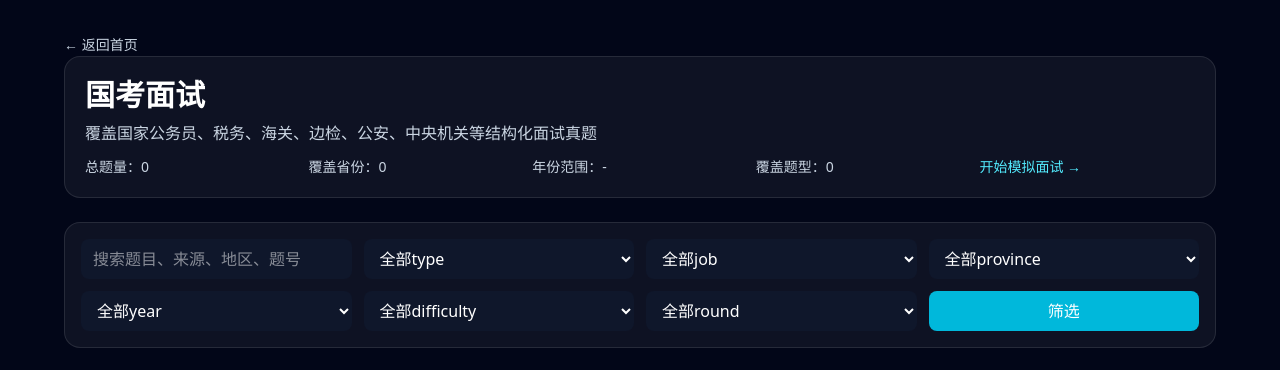
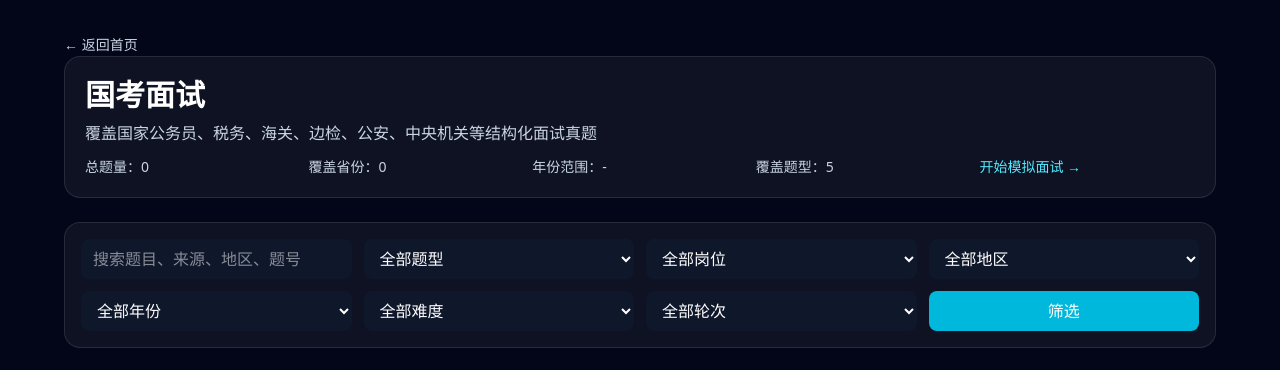
Before and after one commit to pancunzhi1124-pixel/xiaohongshu-interview-platform, a Next.js app: page /banks/national-civil-service in a window 1280 px wide. Shown: the top 370 px of the page. Built offline with nearby package versions, Linux system fonts and the light colour scheme.

Commit message:
Restore Chinese filter labels and default question types

```diff
--- a/app/banks/[bankId]/page.tsx
+++ b/app/banks/[bankId]/page.tsx
@@ -15,9 +15,26 @@ type BankDisplayQuestion = Omit<StructuredInterviewQuestion, "examType" | "abili
   jobTags: string[];
 };
 
+type FilterKey = "type" | "job" | "province" | "year" | "difficulty" | "round";
+
 const examTypeIds = new Set(Object.keys(examTypeCategoryMap));
 const getOne = (v: string | string[] | undefined) => (Array.isArray(v) ? v[0] : v) ?? "";
 const unique = (arr: string[]) => Array.from(new Set(arr.filter(Boolean))).sort();
+const defaultTypes = ["综合分析", "计划组织", "应急应变", "人际沟通", "岗位认知"];
+const filterLabels: Record<FilterKey, string> = {
+  type: "题型",
+  job: "岗位",
+  province: "地区",
+  year: "年份",
+  difficulty: "难度",
+  round: "轮次",
+};
+const difficultyLabels: Record<string, string> = {
+  easy: "简单",
+  medium: "中等",
+  hard: "较难",
+};
+const displayOption = (key: FilterKey, value: string) => key === "difficulty" ? difficultyLabels[value] ?? value : value;
 
 export default async function BankPage({ params, searchParams }: BankPageProps) {
   const { bankId } = await params;
@@ -85,9 +102,10 @@ export default async function BankPage({ params, searchParams }: BankPageProps)
   const items = filtered.slice((currentPage - 1) * pageSize, currentPage * pageSize);
   const provinces = unique(fallback.map((q) => q.province));
   const years = unique(fallback.map((q) => q.examDate?.slice(0, 4) || ""));
-  const types = unique(fallback.flatMap((q) => [q.primaryType, ...q.abilityTypes]));
+  const types = unique([...defaultTypes, ...fallback.flatMap((q) => [q.primaryType, ...q.abilityTypes])]);
   const jobs = unique(fallback.flatMap((q) => q.jobTags));
   const rounds = unique(fallback.map((q) => q.round));
+  const difficultyOptions = unique(fallback.map((q) => q.difficulty));
   const title = isExamType ? examTypeCategoryMap[bankId as keyof typeof examTypeCategoryMap].name : bank?.name || bankId;
   const desc = isExamType ? examTypeCategoryMap[bankId as keyof typeof examTypeCategoryMap].description : bank?.description || "";
   const yearRange = years.length ? `${years[0]} - ${years[years.length - 1]}` : "-";
@@ -98,6 +116,7 @@ export default async function BankPage({ params, searchParams }: BankPageProps)
     });
     return `/banks/${bankId}?${sp.toString()}`;
   };
+  const getOptions = (key: FilterKey) => key === "type" ? types : key === "job" ? jobs : key === "province" ? provinces : key === "year" ? years : key === "difficulty" ? difficultyOptions : rounds;
 
   return (
     <main className="min-h-screen bg-slate-950 px-6 py-8 text-white md:px-10">
@@ -118,9 +137,9 @@ export default async function BankPage({ params, searchParams }: BankPageProps)
           <input name="keyword" defaultValue={keyword} placeholder="搜索题目、来源、地区、题号" className="rounded-lg bg-slate-900 px-3 py-2" />
           {(["type", "job", "province", "year", "difficulty", "round"] as const).map((k) => (
             <select key={k} name={k} defaultValue={filters[k]} className="rounded-lg bg-slate-900 px-3 py-2">
-              <option value="all">全部{k}</option>
-              {(k === "type" ? types : k === "job" ? jobs : k === "province" ? provinces : k === "year" ? years : k === "difficulty" ? unique(fallback.map((q) => q.difficulty)) : rounds).map((x) => (
-                <option key={x} value={x}>{x}</option>
+              <option value="all">全部{filterLabels[k]}</option>
+              {getOptions(k).map((x) => (
+                <option key={x} value={x}>{displayOption(k, x)}</option>
               ))}
             </select>
           ))}
@@ -134,7 +153,7 @@ export default async function BankPage({ params, searchParams }: BankPageProps)
               <article key={q.id} className="rounded-2xl border border-white/10 bg-white/5 p-4">
                 <p className="text-base font-semibold">{q.questionNo}. {q.question}</p>
                 <p className="mt-1 text-sm text-slate-300">题型：{q.primaryType}｜能力：{q.abilityTypes.join("、") || "-"}｜岗位：{q.jobTags.join("、") || "-"}</p>
-                <p className="mt-1 text-xs text-slate-400">来源：{q.sourceTitle || "-"}｜日期：{q.examDate || "-"}｜地区：{q.province || "-"}｜难度：{q.difficulty || "-"}｜轮次：{q.round || "-"}</p>
+                <p className="mt-1 text-xs text-slate-400">来源：{q.sourceTitle || "-"}｜日期：{q.examDate || "-"}｜地区：{q.province || "-"}｜难度：{difficultyLabels[q.difficulty] ?? q.difficulty ?? "-"}｜轮次：{q.round || "-"}</p>
                 {q.answerStatus === "pending" && <p className="mt-2 text-sm text-amber-300">参考答案暂未整理，可先使用 AI 模拟面试进行作答训练。</p>}
                 {q.answerStatus === "answered" && q.answer && (
                   <div className="mt-3 rounded-xl border border-cyan-400/20 bg-cyan-400/5 p-3 text-sm leading-7 text-slate-100">
```
